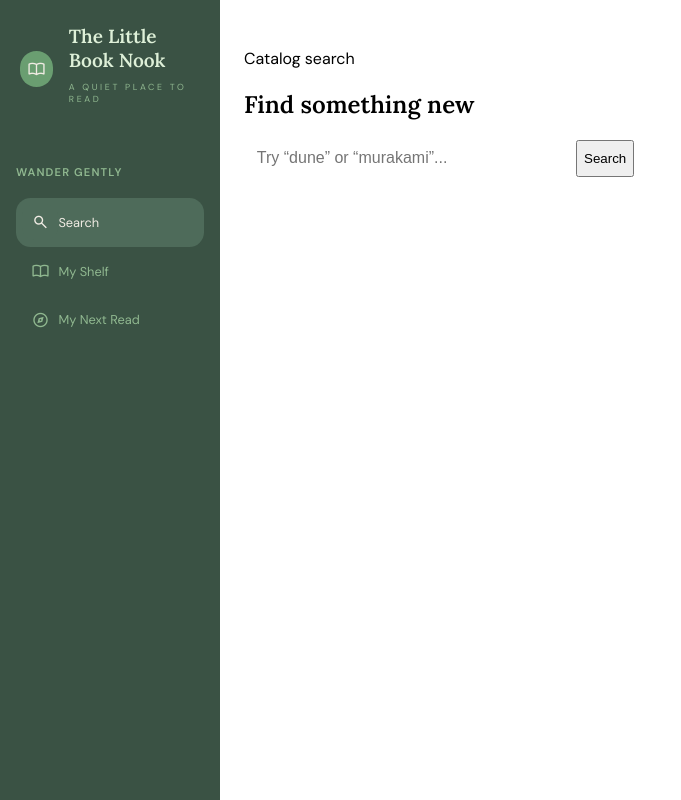
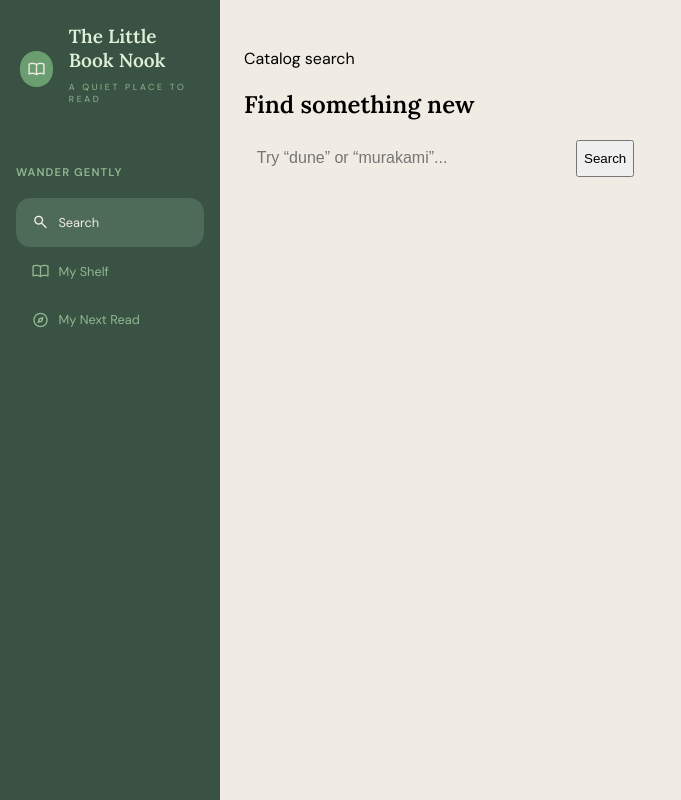
Before and after one commit to Elga-de-Klerk/Your-next-read, a Vue app in the folder vue-frontend/: page /search in a window 1280 px wide. Shown: the whole page, without its empty margins (0-681 px from the left). Built offline with nearby package versions, Linux system fonts and the light colour scheme.

Commit message:
Background

```diff
--- a/vue-frontend/src/style.scss
+++ b/vue-frontend/src/style.scss
@@ -9,6 +9,7 @@ $side-menu-width: 220px;
 body {
   margin: 0;
   font-family: 'DM Sans', sans-serif;
+  background-color: #f1ece3;
 }
 
 h1, h2, h3 {
```
